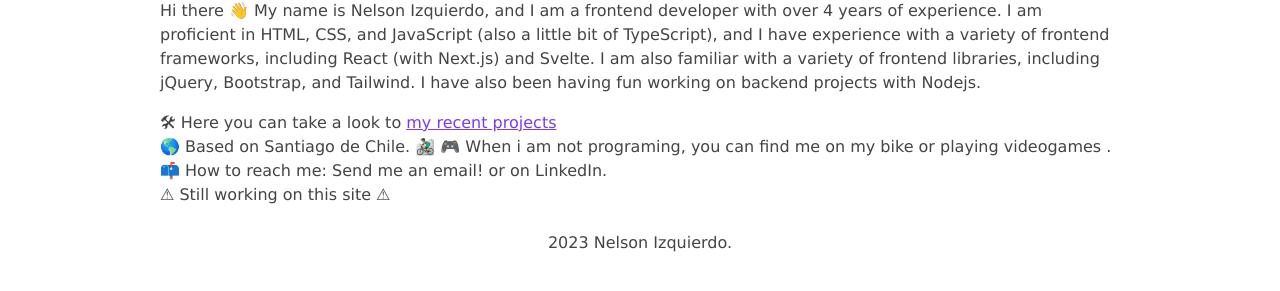
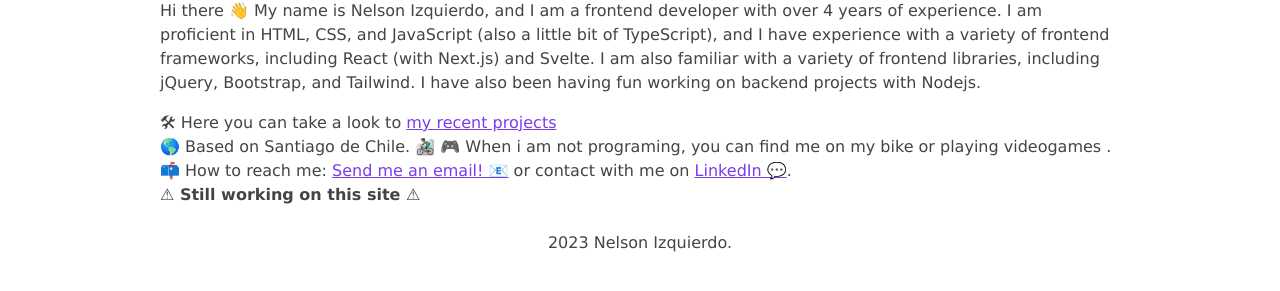
Before and after one commit to nedilio/portfolio, an Astro site: page / in a window 1280 px wide. Shown: the part 165-456 px from the top of the page. Built offline with nearby package versions, Linux system fonts and the light colour scheme; Astro itself is replaced by a stand-in of ours.

Commit message:
🐛 fix: info edit

```diff
--- a/src/content/projects/currency-app-2.md
+++ b/src/content/projects/currency-app-2.md
@@ -4,7 +4,7 @@ description: "Another currency app"
 pubDate: "2023-05-11 00:00:00"
 heroImage: "/projects/currency-app-2.png"
 technologies:
-  - "react"
+  - "React"
   - "Next.js"
   - "TypeScript"
 repoURL: "https://github.com/nedilio/currency-app"
--- a/src/content/projects/currency-travel.md
+++ b/src/content/projects/currency-travel.md
@@ -4,7 +4,7 @@ description: "Currency App"
 pubDate: "2022-09-26 00:00:00"
 heroImage: "/projects/currency-travel.jpg"
 technologies:
-  - "react"
+  - "React"
   - "API"
 repoURL: "https://github.com/nedilio/mxn-to-clp"
 deployURL: "https://mxn-to-clp.netlify.app/"
--- a/src/content/projects/next-holiday.md
+++ b/src/content/projects/next-holiday.md
@@ -6,8 +6,8 @@ heroImage: "/projects/next-holiday.png"
 deployURL: "https://next-holiday.vercel.app/"
 repoURL: "https://github.com/nedilio/next-holiday"
 technologies:
-  - "react"
-  - "typescript"
+  - "React"
+  - "TypeScript"
 ---
 
 This project is part of a series of challenges developed on [goncy pozzo's](<(https://www.twitch.tv/goncypozzo)>) stream. When opening the app, it shows how many days are left until the next holiday in Chile. It's made in React with TypeScript.
--- a/src/pages/index.astro
+++ b/src/pages/index.astro
@@ -36,10 +36,20 @@ import Layout from "../layouts/Layout.astro";
           🌎 Based on Santiago de Chile. 🚵‍♂️ 🎮 When i am not programing, you can
           find me on my bike or playing videogames .
         </li>
-        <li>📫 How to reach me: Send me an email! or on LinkedIn.</li>
+        <li>
+          📫 How to reach me: <a
+            href="mailto:izquierdonelsongmail.com"
+            class="text-violet-600 underline hover:no-underline"
+            >Send me an email! 📧</a
+          > or contact with me on <a
+            href="https://www.linkedin.com/in/nelson-izquierdo-5204663b/"
+            class="text-violet-600 underline hover:no-underline"
+            target="_blank">LinkedIn 💬</a
+          >.
+        </li>
       </ul>
 
-      <p>⚠ Still working on this site ⚠</p>
+      <p class="font-semibold">⚠ Still working on this site ⚠</p>
     </Layout>
     <Footer />
   </body>
```
